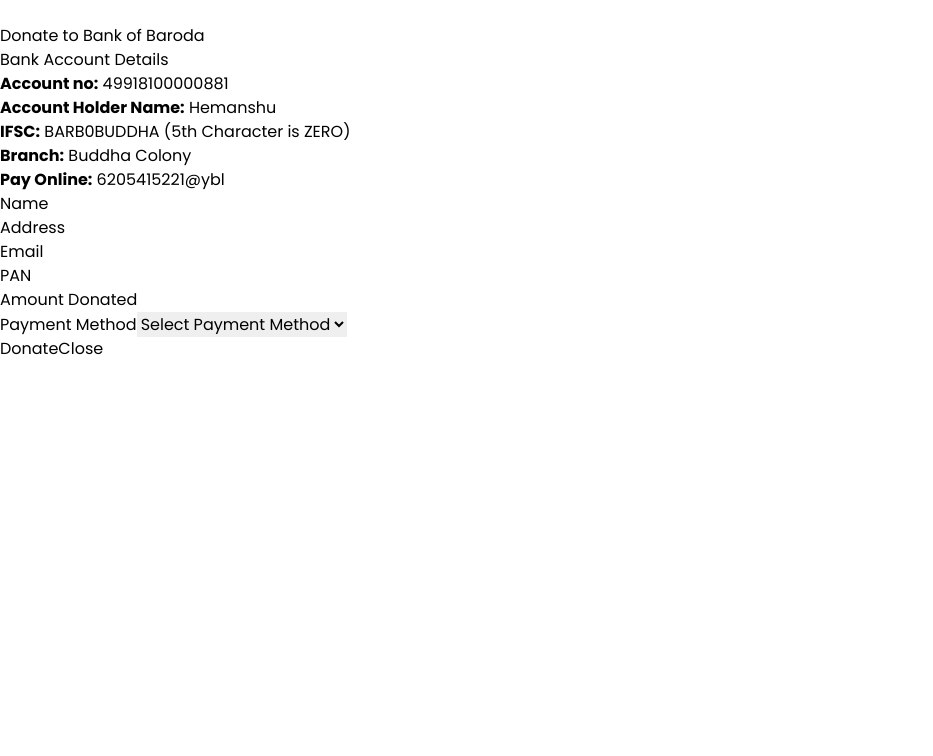
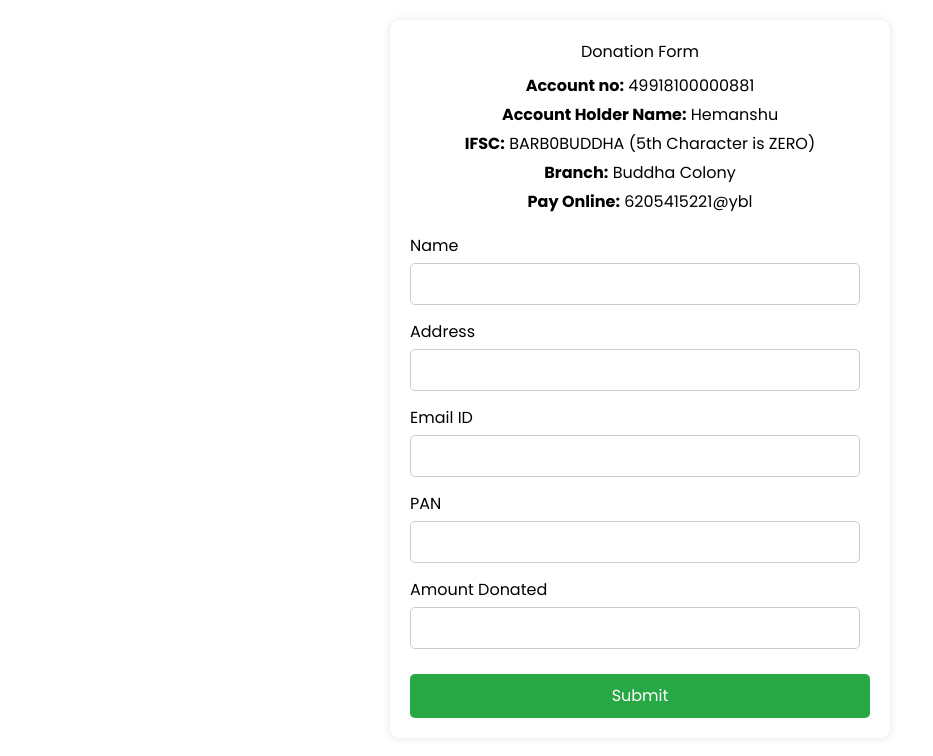
Before and after one commit to arun-j0/maati-16new, a React (Vite) app: page /donation in a window 1280 px wide. Shown: the top 756 px of the page, without its empty margins (0-933 px from the left). Built offline with nearby package versions, Linux system fonts and the light colour scheme.

Commit message:
Update Donation.jsx

```diff
--- a/src/components/Donation.jsx
+++ b/src/components/Donation.jsx
@@ -1,157 +1,157 @@
-// src/components/Donation.jsx
 import React, { useState } from 'react';
-import { useNavigate } from 'react-router-dom';
+import styled from 'styled-components';
 
-const Donation = () => {
-  const [name, setName] = useState('');
-  const [address, setAddress] = useState('');
-  const [email, setEmail] = useState('');
-  const [pan, setPan] = useState('');
-  const [amount, setAmount] = useState('');
-  const [paymentMethod, setPaymentMethod] = useState('');
-  const navigate = useNavigate();
+const Container = styled.div`
+  background-color: #fff;
+  padding: 20px;
+  border-radius: 10px;
+  box-shadow: 0 0 10px rgba(0, 0, 0, 0.1);
+  max-width: 500px;
+  width: 100%;
+  margin: 20px auto;
+  position: relative;
+`;
+
+const Header = styled.div`
+  text-align: center;
+  margin-bottom: 20px;
+`;
+
+const Title = styled.h2`
+  margin-bottom: 10px;
+`;
+
+const BankDetails = styled.p`
+  margin: 5px 0;
+`;
+
+const FormGroup = styled.div`
+  margin-bottom: 15px;
+`;
+
+const Label = styled.label`
+  display: block;
+  margin-bottom: 5px;
+`;
+
+const Input = styled.input`
+  width: calc(100% - 10px);
+  padding: 8px 5px;
+  border: 1px solid #ccc;
+  border-radius: 5px;
+  display: block;
+`;
+
+const SubmitButton = styled.button`
+  display: inline-block;
+  background-color: #28a745;
+  color: white;
+  padding: 10px 15px;
+  text-align: center;
+  border: none;
+  border-radius: 5px;
+  cursor: pointer;
+  width: 100%;
+  margin-top: 10px;
+
+  &:hover {
+    background-color: #218838;
+  }
+`;
+
+const DonationForm = () => {
+  const [formData, setFormData] = useState({
+    name: '',
+    address: '',
+    email: '',
+    pan: '',
+    amount: '',
+  });
+
+  const handleChange = (e) => {
+    const { name, value } = e.target;
+    setFormData({
+      ...formData,
+      [name]: value,
+    });
+  };
 
   const handleSubmit = (e) => {
     e.preventDefault();
-    console.log({ name, address, email, pan, amount, paymentMethod });
-    alert('Thank you for your donation!');
-    setName('');
-    setAddress('');
-    setEmail('');
-    setPan('');
-    setAmount('');
-    setPaymentMethod('');
-    navigate('/');
-  };
-
-  const handleClose = () => {
-    navigate('/');
+    console.log(formData);
+    // You can add your form submission logic here
   };
 
   return (
-    <div className="flex items-center justify-center min-h-screen p-6 bg-[#e0c9a1]">
-      <div className="relative w-full max-w-md p-8 bg-[#f2e5d2] rounded-md shadow-md">
-        <button
-          className="absolute text-gray-600 top-2 right-2 hover:text-gray-900"
-          onClick={handleClose}
-        >
-          <svg className="w-6 h-6" fill="none" stroke="currentColor" viewBox="0 0 24 24" xmlns="http://www.w3.org/2000/svg">
-            <path strokeLinecap="round" strokeLinejoin="round" strokeWidth={2} d="M6 18L18 6M6 6l12 12" />
-          </svg>
-        </button>
-        <h2 className="mb-6 text-3xl font-handwriting text-center text-[#8b5a2b]">Donate to Bank of Baroda</h2>
-        <div className="mb-6 text-[#5d493e]">
-          <h3 className="text-lg font-handwriting">Bank Account Details</h3>
-          <p><strong>Account no:</strong> 49918100000881</p>
-          <p><strong>Account Holder Name:</strong> Hemanshu</p>
-          <p><strong>IFSC:</strong> BARB0BUDDHA (5th Character is ZERO)</p>
-          <p><strong>Branch:</strong> Buddha Colony</p>
-          <p><strong>Pay Online:</strong> 6205415221@ybl</p>
-        </div>
+    <Container>
+      <Header>
+        <Title>Donation Form</Title>
+        <BankDetails><strong>Account no:</strong> 49918100000881</BankDetails>
+        <BankDetails><strong>Account Holder Name:</strong> Hemanshu</BankDetails>
+        <BankDetails><strong>IFSC:</strong> BARB0BUDDHA (5th Character is ZERO)</BankDetails>
+        <BankDetails><strong>Branch:</strong> Buddha Colony</BankDetails>
+        <BankDetails><strong>Pay Online:</strong> 6205415221@ybl</BankDetails>
+      </Header>
       <form onSubmit={handleSubmit}>
-          <div className="mb-4">
-            <label className="block mb-2 text-sm font-bold text-[#5d493e]" htmlFor="name">
-              Name
-            </label>
-            <input
+        <FormGroup>
+          <Label htmlFor="name">Name</Label>
+          <Input
             type="text"
             id="name"
-              className="w-full px-3 py-2 leading-tight text-gray-700 border rounded shadow appearance-none focus:outline-none focus:shadow-outline"
-              value={name}
-              onChange={(e) => setName(e.target.value)}
+            name="name"
+            value={formData.name}
+            onChange={handleChange}
             required
           />
-          </div>
-          <div className="mb-4">
-            <label className="block mb-2 text-sm font-bold text-[#5d493e]" htmlFor="address">
-              Address
-            </label>
-            <input
+        </FormGroup>
+        <FormGroup>
+          <Label htmlFor="address">Address</Label>
+          <Input
             type="text"
             id="address"
-              className="w-full px-3 py-2 leading-tight text-gray-700 border rounded shadow appearance-none focus:outline-none focus:shadow-outline"
-              value={address}
-              onChange={(e) => setAddress(e.target.value)}
+            name="address"
+            value={formData.address}
+            onChange={handleChange}
             required
           />
-          </div>
-          <div className="mb-4">
-            <label className="block mb-2 text-sm font-bold text-[#5d493e]" htmlFor="email">
-              Email
-            </label>
-            <input
+        </FormGroup>
+        <FormGroup>
+          <Label htmlFor="email">Email ID</Label>
+          <Input
             type="email"
             id="email"
-              className="w-full px-3 py-2 leading-tight text-gray-700 border rounded shadow appearance-none focus:outline-none focus:shadow-outline"
-              value={email}
-              onChange={(e) => setEmail(e.target.value)}
+            name="email"
+            value={formData.email}
+            onChange={handleChange}
             required
           />
-          </div>
-          <div className="mb-4">
-            <label className="block mb-2 text-sm font-bold text-[#5d493e]" htmlFor="pan">
-              PAN
-            </label>
-            <input
+        </FormGroup>
+        <FormGroup>
+          <Label htmlFor="pan">PAN</Label>
+          <Input
             type="text"
             id="pan"
-              className="w-full px-3 py-2 leading-tight text-gray-700 border rounded shadow appearance-none focus:outline-none focus:shadow-outline"
-              value={pan}
-              onChange={(e) => setPan(e.target.value)}
+            name="pan"
+            value={formData.pan}
+            onChange={handleChange}
             required
           />
-          </div>
-          <div className="mb-4">
-            <label className="block mb-2 text-sm font-bold text-[#5d493e]" htmlFor="amount">
-              Amount Donated
-            </label>
-            <input
+        </FormGroup>
+        <FormGroup>
+          <Label htmlFor="amount">Amount Donated</Label>
+          <Input
             type="number"
             id="amount"
-              className="w-full px-3 py-2 leading-tight text-gray-700 border rounded shadow appearance-none focus:outline-none focus:shadow-outline"
-              value={amount}
-              onChange={(e) => setAmount(e.target.value)}
+            name="amount"
+            value={formData.amount}
+            onChange={handleChange}
             required
           />
-          </div>
-          <div className="mb-4">
-            <label className="block mb-2 text-sm font-bold text-[#5d493e]" htmlFor="paymentMethod">
-              Payment Method
-            </label>
-            <select
-              id="paymentMethod"
-              className="w-full px-3 py-2 leading-tight text-gray-700 border rounded shadow appearance-none focus:outline-none focus:shadow-outline"
-              value={paymentMethod}
-              onChange={(e) => setPaymentMethod(e.target.value)}
-              required
-            >
-              <option value="">Select Payment Method</option>
-              <option value="creditCard">Credit Card</option>
-              <option value="debitCard">Debit Card</option>
-              <option value="upi">UPI</option>
-              <option value="paypal">PayPal</option>
-              <option value="bankTransfer">Bank Transfer</option>
-            </select>
-          </div>
-          <div className="flex items-center justify-between">
-            <button
-              type="submit"
-              className="px-4 py-2 font-bold text-white bg-[#8b5a2b] rounded hover:bg-[#5d493e] focus:outline-none focus:shadow-outline"
-            >
-              Donate
-            </button>
-            <button
-              type="button"
-              className="px-4 py-2 font-bold text-white bg-[#8b5a2b] rounded hover:bg-[#5d493e] focus:outline-none focus:shadow-outline"
-              onClick={handleClose}
-            >
-              Close
-            </button>
-          </div>
+        </FormGroup>
+        <SubmitButton type="submit">Submit</SubmitButton>
       </form>
-      </div>
-    </div>
+    </Container>
   );
 };
 
-export default Donation;
+export default DonationForm;
```
Lines whose indentation alone changed are shown as unchanged.
